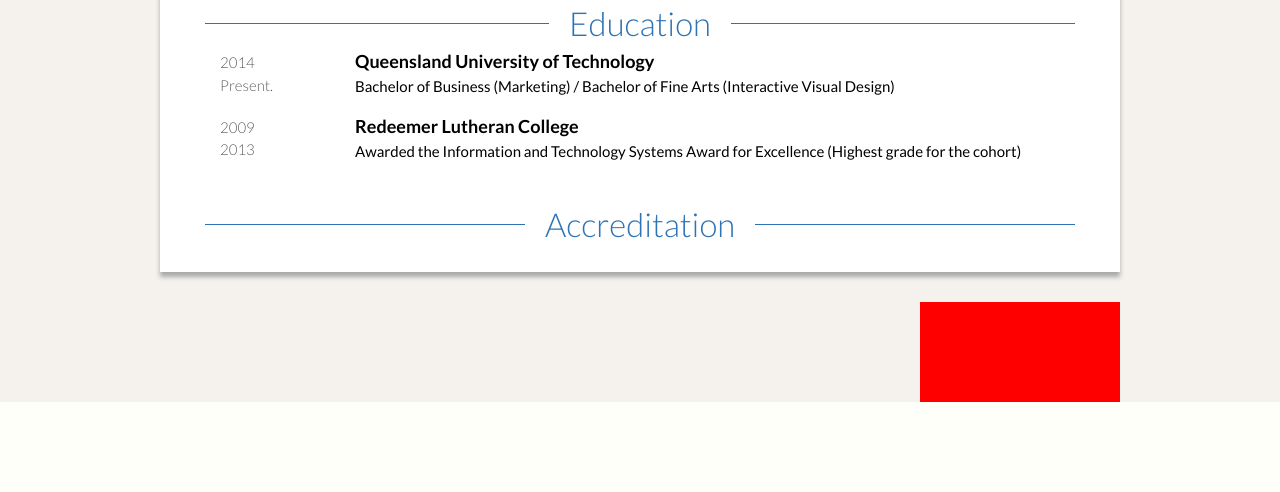
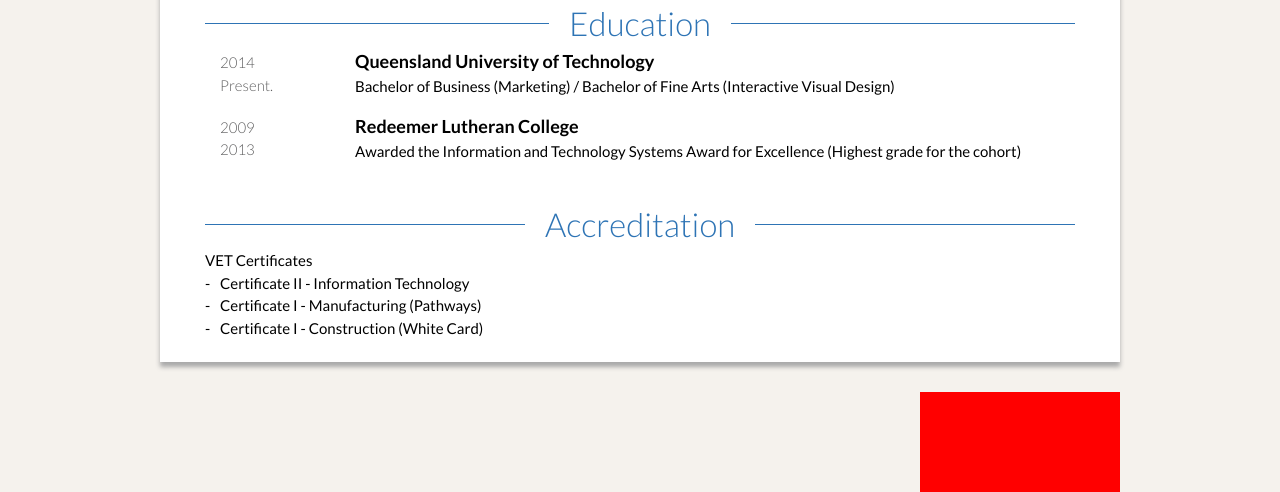
Before and after one commit to mitchello77/portfolio-items, a PHP site: page / in a window 1280 px wide. Shown: the part 1307-1799 px from the top of the page. Before the commit the page ends 1709 px from the top, so only its background shows below. Run offline with PHP 8.4, Linux system fonts and the light colour scheme.

Commit message:
icon/url fix

```diff
--- a/mitchell-williams.com.au/index.html
+++ b/mitchell-williams.com.au/index.html
@@ -11,6 +11,6 @@
     </script>
   </head>
   <body>
-      <h1 style="width:80%; margin: 0 auto; margin-top:45%;">Check Back Later :)</h1>
+      <h1 style="width:80%; margin: 0 auto; margin-top:45%;">Check Back Later :)!</h1>
   </body>
 </html>
--- a/resume/css/main.css
+++ b/resume/css/main.css
@@ -88,6 +88,12 @@ h2:before {
   left: 0;
 }
 
+h3 {
+  font-weight: 500;
+  font-size: 1em;
+
+}
+
 a {
   text-decoration: none;
   color: inherit;
@@ -145,3 +151,15 @@ section {
     display:block;
     clear:both;
 }
+
+ul.dash {
+    list-style: none;
+    margin-left: 0;
+    padding-left: 1em;
+}
+ul.dash > li:before {
+    display: inline-block;
+    content: "-";
+    width: 1em;
+    margin-left: -1em;
+}
--- a/resume/index.html
+++ b/resume/index.html
@@ -26,7 +26,7 @@
             <li><a href="https://www.google.com.au/maps/place/Parkinson+QLD+4115/@-27.6432651,153.0218548,15z/data=!3m1!4b1!4m5!3m4!1s0x6b91460934899e33:0x502a35af3de94c0!8m2!3d-27.6337441!4d153.0390178" target="_blank"> Parkinson, Brisbane. 4115<img alt="Location Icon" src="img/icon_Home.png"></a></li>
             <li><a href="http://www.mitchell-williams.com.au" target="_blank">www.mitchell-williams.com.au<img alt="Website Icon" src="img/icon_Website.png"></a></li>
             <li><span class="age"></span> years old<img alt="Age Icon" src="img/icon_Age.png"></li>
-            <li><a href="www.linkedin.com/in/the-mitchell-williams" target="_blank">/the-mitchell-williams</a><img alt="Linkedin Icon" src="img/icon_Linkedin.png"></li>
+            <li><a href="http://www.linkedin.com/in/the-mitchell-williams" target="_blank">/the-mitchell-williams</a><img alt="Linkedin Icon" src="img/icon_Linkedin.png"></li>
           </ul>
         </header>
         <section>
@@ -96,7 +96,12 @@
           <h2><span>Accreditation</span></h2>
           <div class="container">
             <div class="col">
-
+              <h3>VET Certificates</h3>
+              <ul class="dash">
+                <li>­Certificate II - Information Technology</li>
+                <li>­Certificate I - Manufacturing (Pathways)</li>
+                <li>­Certificate I - Construction (White Card)</li>
+              </ul>
             </div>
             <div class="col">
 
```
Also changed, not shown: resume/.remote-sync.json (added).
